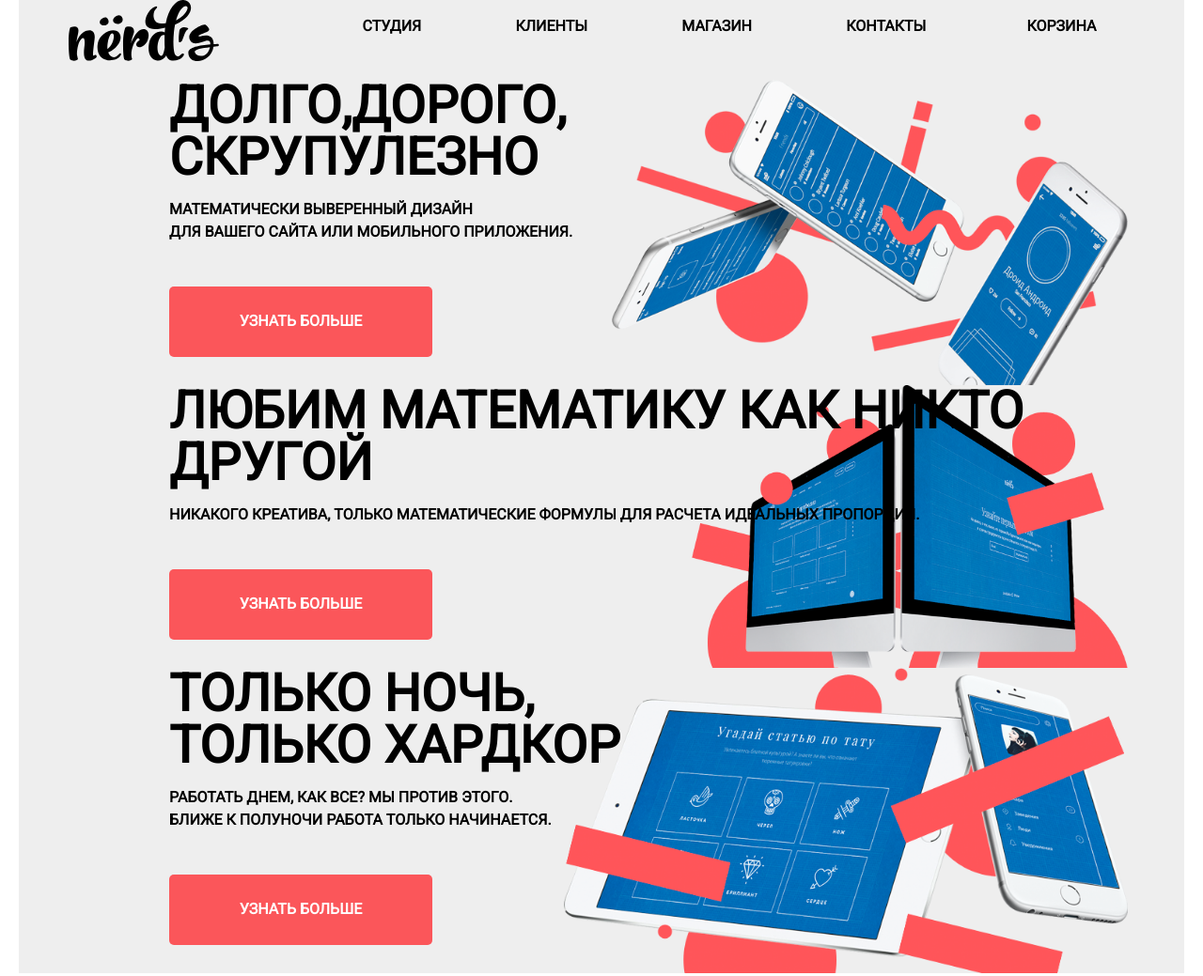
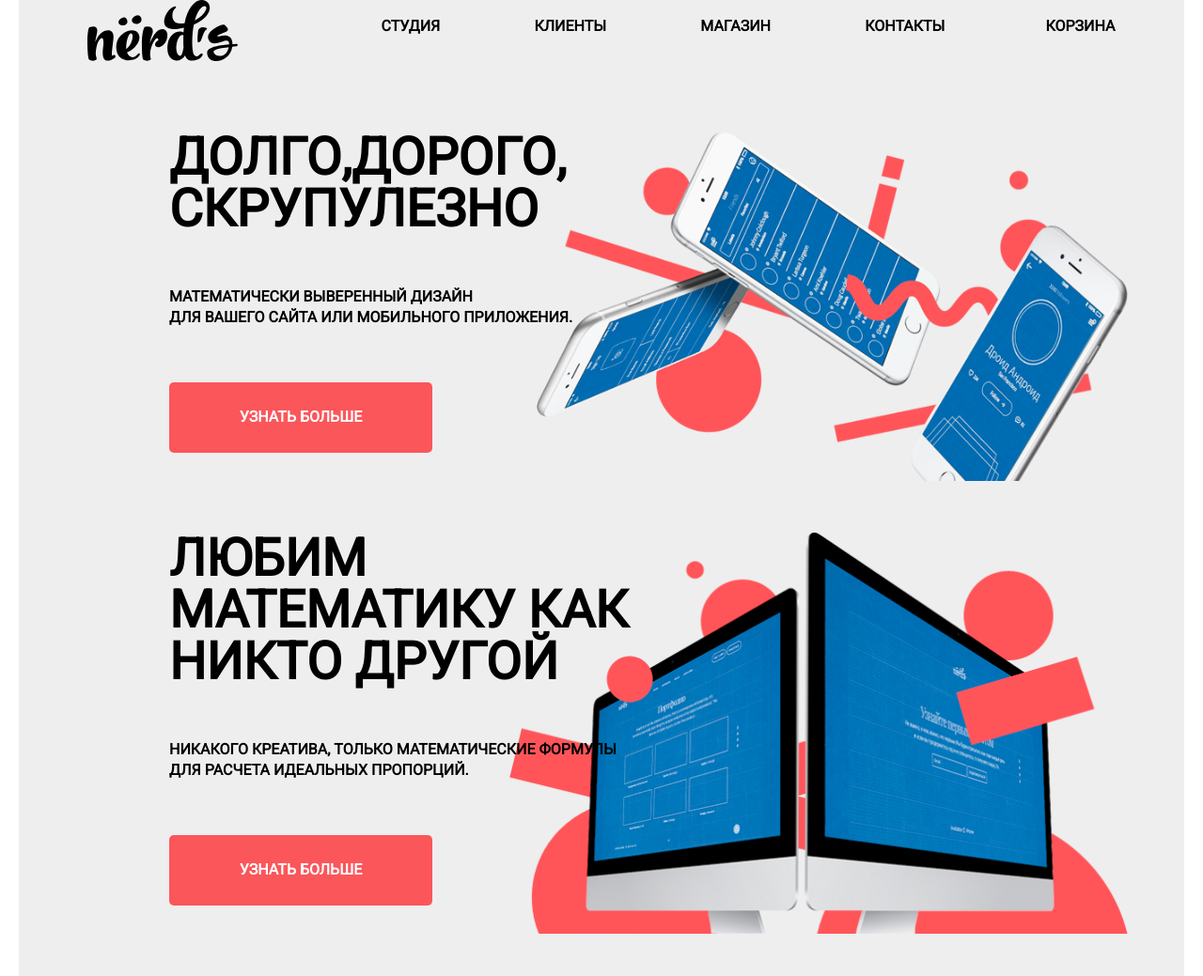
Before and after one commit to DariaBulanova/702173-nerds, a plain HTML site: page index.html in a window 1280 px wide. Shown: the top 1039 px of the page at 94% size. Drawn offline with Linux system fonts and the light colour scheme.

Commit message:
Сетки7

```diff
--- a/css/style.css
+++ b/css/style.css
@@ -81,6 +81,19 @@ a {
   margin-left: 140px;
 }
 
+.slider-item .title {
+  font-size: 55px;
+  line-height: 55px;
+  font-weight: bold;
+  max-width: 560px;
+}
+
+.slider-item .text {
+  max-width: 480px;
+  font-size: 16px;
+  line-height: 22px;
+  margin-bottom: 28px;
+}
 .first {
   background-image: url("../img/slide1.png");
   background-repeat: no-repeat;
@@ -356,7 +369,7 @@ legend {
 }
 
 .client {
-  margin-left: 20px;
+  margin-right: 20px;
   margin-bottom: 33px;
   width: 360px;
 }
@@ -416,7 +429,7 @@ legend {
   display: inline-block;
   width: 34px;
   margin-right: 10px;
-  margin-bottom: 5px;
+  margin-bottom: 80px;
   line-height: 34px;
   background-color: #eeeeee;
   color: #000000;
@@ -435,7 +448,7 @@ legend {
 
 .wrap-filter {
   padding: 0;
-  margin: 0;
+  margin-right: 70px;
   width: 260px;
   display: block;
   float: left;
@@ -444,7 +457,7 @@ legend {
   display: flex;
   flex-direction: column;
   width: 760px;
-  margin: 0;
+  margin-left: 70px;
 }
 .wrap-column {
   margin-top: 60px;
--- a/index.html
+++ b/index.html
@@ -12,6 +12,7 @@
 <body>
   <div class="top">
     <header class="main-header">
+      <div class="container">
       <nav class="main-navigation">
         <a class="logo">
         <img src="img/nerds-logo.svg" alt="NЕRDS дизайн-студия">
@@ -46,25 +47,26 @@
           </p>
         </div>
       </nav>
+    </div>
     </header>
     <main class="container">
       <section class="slider">
         <h2 class="visually-hidden">Наши преимущества</h2>
         <article class="slider-item first">
-          <b>Долго,дорого,<br>
-        скрупулезно</b>
-          <p>Математически выверенный дизайн<br> для вашего сайта или мобильного приложения.</p>
+          <p class="title">Долго,дорого,<br>
+        скрупулезно</p>
+          <p class="text">Математически выверенный дизайн<br> для вашего сайта или мобильного приложения.</p>
           <a class="button button-slider" href=#>Узнать больше</a>
         </article>
         <article class="slider-item second">
-          <b>Любим математику как никто другой</b>
-          <p>Никакого креатива, только математические формулы для расчета идеальных пропорций.</p>
+          <p class="title">Любим математику как никто другой</p>
+          <p class="text">Никакого креатива, только математические формулы для расчета идеальных пропорций.</p>
           <a class="button button-slider" href=#>Узнать больше</a>
         </article>
         <article class="slider-item third">
-          <b>Только ночь,<br>
-        только хардкор</b>
-          <p>Работать днем, как все? Мы против этого.<br> Ближе к полуночи работа только начинается.</p>
+          <p class="title">Только ночь,<br>
+        только хардкор</p>
+          <p class="text">Работать днем, как все? Мы против этого.<br> Ближе к полуночи работа только начинается.</p>
           <a class="button button-slider" href=#>Узнать больше</a>
         </article>
       </section>
@@ -191,6 +193,7 @@
 
   <div class="modal-form">
     <b>Напишите нам</b>
+    <button class="modal-close" type="button">Закрыть</button>
     <form class="write-us" method="post" action="https://echo.htmlacademy.ru">
       <p>
         <label for="user-name">Ваше имя:</label>
@@ -205,7 +208,6 @@
         <input id="user-letter" type="text" name="letter" placeholder="В свободной форме">
       </p>
       <button type="submit" class="button">Отправить</button>
-      <button class="modal-close" type="button">Закрыть</button>
     </form>
   </div>
 </body>
```
Also changed, not shown: inner.html (+1 -1 lines).
